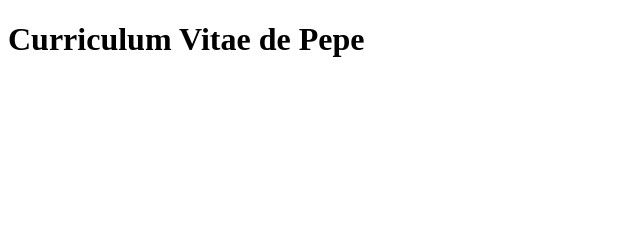
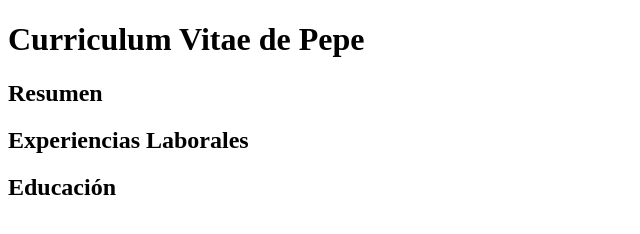
Before and after one commit to JeanLarez/g93-colaborativo, a plain HTML site: page index.html in a window 1280 px wide. Shown: the whole page, without its empty margins (0-640 px from the left). Drawn offline with Linux system fonts and the light colour scheme.

Commit message:
Agrego secciones del CV

```diff
--- a/index.html
+++ b/index.html
@@ -14,6 +14,20 @@
         <h1>
             Curriculum Vitae de Pepe
         </h1>
+
+        <section>
+            <h2>
+                Resumen
+            </h2>
+            <h2>
+                Experiencias Laborales
+            </h2>
+        </section>
+        <section>
+            <h2>
+                Educación
+            </h2>
+        </section>
     </main>
 
     <footer>
```
